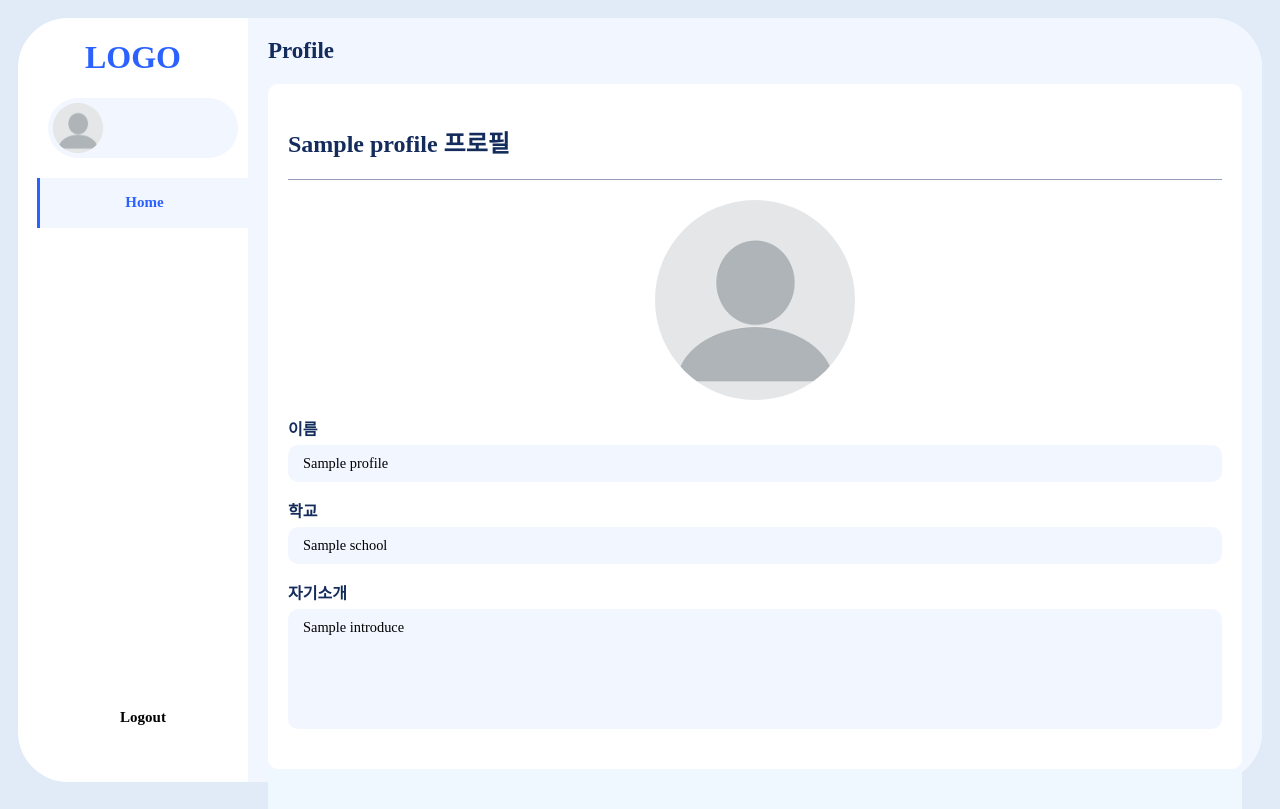
After one commit to DoTTak/flask-simple-board, a Flask app: template backend/templates/pages/profile_view.html in a window 1280 px wide. The commit adds this page. Run offline with Flask 3, Linux system fonts and the light colour scheme; the template is opened without the code that fills it: most values are stand-ins (such as "Sample title", 1, 10 or a date in 2020).

Commit message:
backend: 프로필 페이지 - 다른 사용자 프로필 보기 구현

```diff
--- a/backend/templates/pages/detail.html
+++ b/backend/templates/pages/detail.html
@@ -8,7 +8,7 @@
 {% block content %}
 <div id="content-top-menu" class="between border">
     <h2>{{ post.title }}</h2>
-    <div id="content-info">
+    <div id="content-info" style="cursor:pointer;" onclick="location.href='{{ url_for('users.profile_view', user_id=post.user_id) }}'">
         <img id="profile-img" src="
         {%if post.profile_name %}
         {{ url_for('users.image_serve', filename = post.profile_name ) }}
--- /dev/null
+++ b/backend/templates/pages/profile_view.html
@@ -0,0 +1,44 @@
+{% extends 'base.html' %}
+
+{% block title %}
+<h2>Profile</h2>
+{% endblock %}
+
+{% block content %}
+<div id="content-top-menu" class="between border">
+    <h2>{{ profile.name }} 프로필</h2>
+</div>
+<div id="content">
+    <div class="profile-area">
+        <div class="profile-info">
+            <div class="profile-item image-area">
+                <img src="
+                {%if profile.profile_name %}
+                {{ url_for('users.image_serve', filename = profile.profile_name ) }}
+                {% else %}
+                /static/no-profile.png
+                {% endif %}
+                " alt="" srcset="" style="height:200px; width:200px;">
+            </div>
+            <div class="profile-item">
+                <p class="profile-item-key">이름</p>
+                <p class="profile-item-value">{{ profile.name }}</p>
+            </div>
+            <div class="profile-item">
+                <p class="profile-item-key">학교</p>
+                <p class="profile-item-value">{{ profile.school }}</p>
+            </div>
+            <div class="profile-item">
+                <p class="profile-item-key">자기소개</p>
+                <p class="profile-item-value" style="height:100px">
+                    {% if profile.introduce %}
+                    {{ profile.introduce }}
+                    {% endif %}
+                </p>
+            </div>
+        </div>
+    </div>
+</div>
+<div id="content-bottom-menu">
+</div>
+{% endblock %}
```
Also changed, not shown: backend/apps/users.py (+30 -0 lines).
